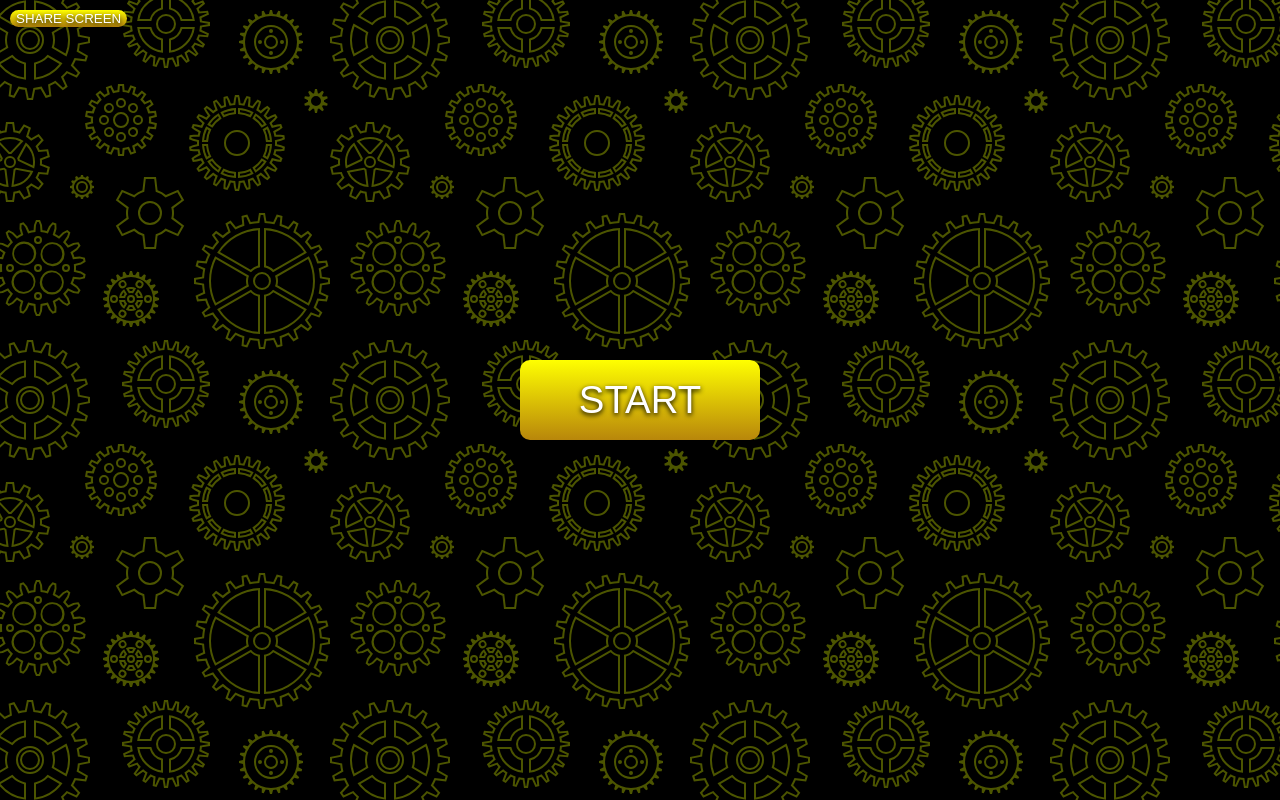
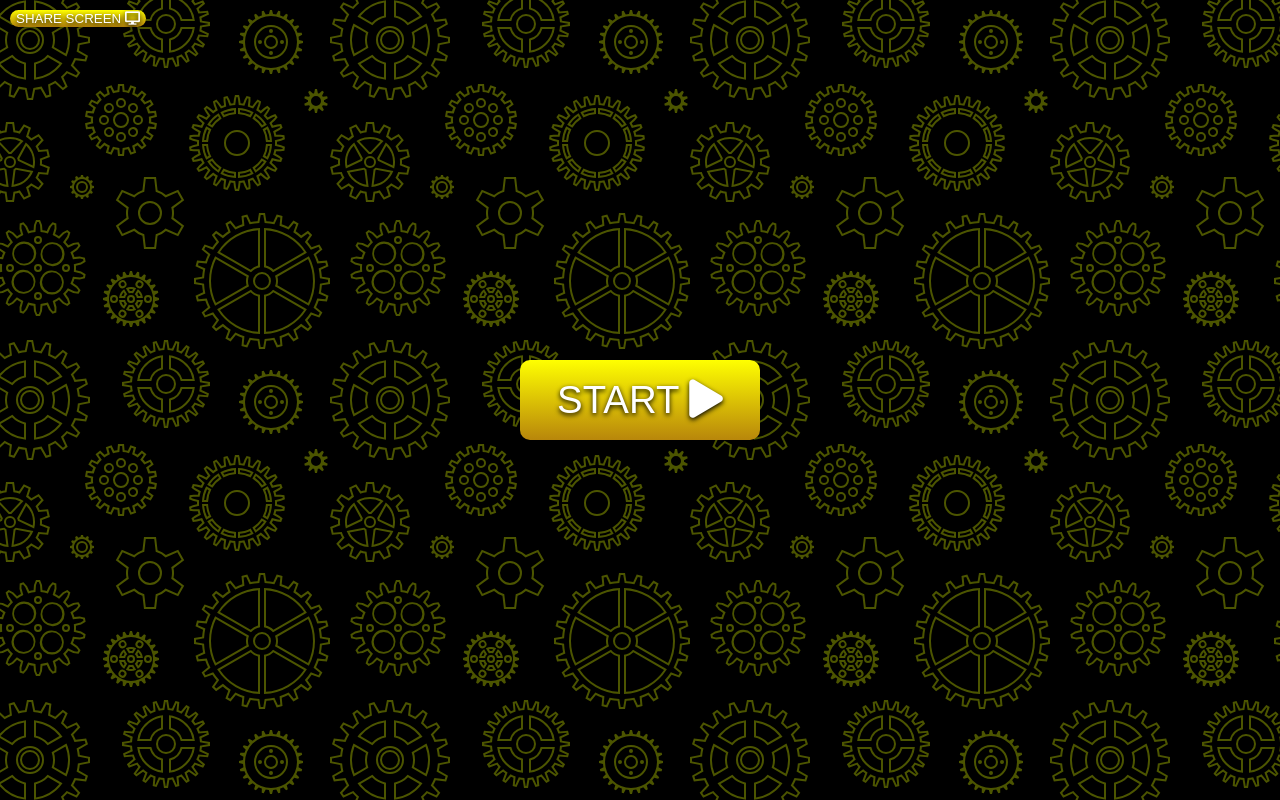
Before and after one commit to hientran12/pics-in-pics, a plain HTML site: page index.html in a window 1280 px wide. Drawn offline with Linux system fonts and the light colour scheme.

Commit message:
add fas fa

```diff
--- a/index.html
+++ b/index.html
@@ -6,6 +6,7 @@
     <meta name="viewport" content="width=device-width, initial-scale=1.0">
     <title>Picture in Picture</title>
     <link rel="icon" type="image/png" href="https://www.google.com/s2/favicons?domain=gitlab.tubit.tu-berlin.de">
+    <link rel="stylesheet" href="https://cdnjs.cloudflare.com/ajax/libs/font-awesome/5.15.3/css/all.min.css">
     <link rel="stylesheet" href="style.css">
 </head>
 <body>
@@ -13,8 +14,8 @@
     <video id="video" controls height="360" width="640" hidden></video>
     <!-- Button -->
     <div class="button-container" id="button-container">
-        <button class="start-button" id="start-button">START</button>
-        <button class="share-button" id="share-button">SHARE SCREEN</button>
+        <button class="start-button" id="start-button">START <i class="fas fa-play"></i></button>
+        <button class="share-button" id="share-button">SHARE SCREEN <i class="fas fa-desktop"></i></button>
     </div>
     <!-- Script -->
     <script src="script.js"></script>
```
